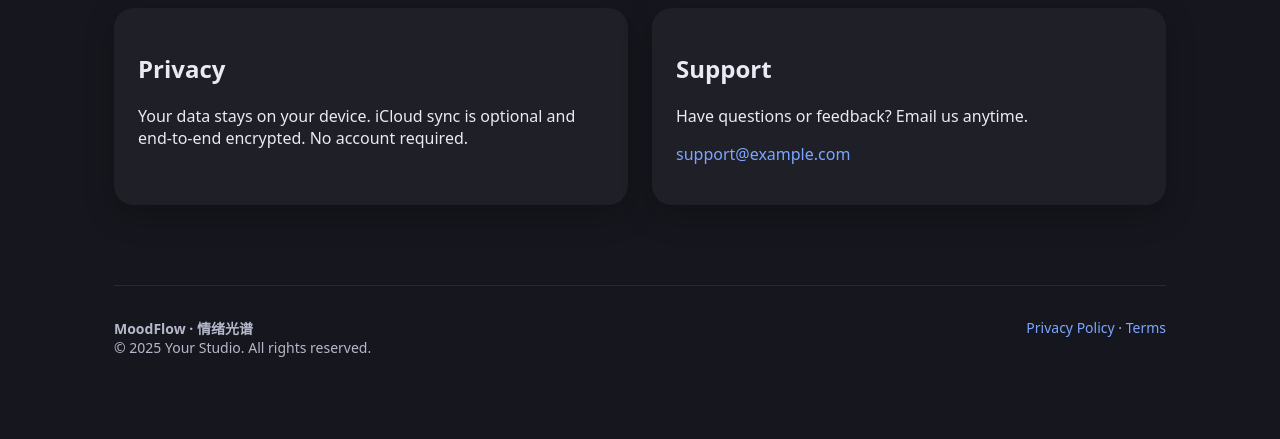
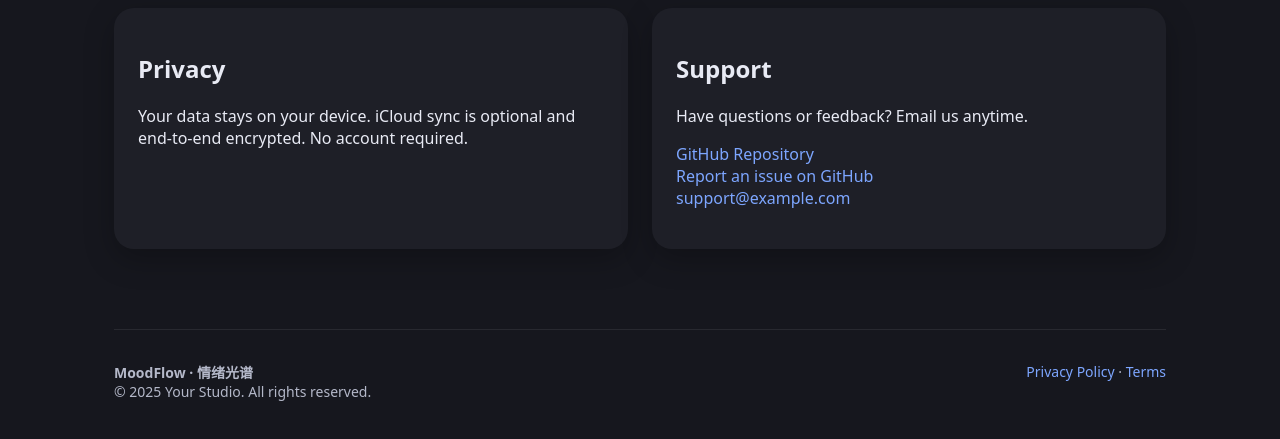
Before and after one commit to chenkaitech/HueFlow, a plain HTML site: page index.html in a window 1280 px wide. Shown: the part 1580-2019 px from the top of the page. Drawn offline with Linux system fonts and the light colour scheme.

Commit message:
Update index.html

```diff
--- a/index.html
+++ b/index.html
@@ -138,7 +138,12 @@ linear-gradient(90deg,var(--joy),var(--anx),var(--ener),var(--calm),var(--sad));
         <h2 data-en="Support" data-zh="支持"></h2>
         <p class="text2" data-en="Have questions or feedback? Email us anytime."
            data-zh="如有问题或建议，欢迎邮件联系。"></p>
-        <p><a href="mailto:support@example.com">support@example.com</a></p>
+        <p>
+<a href="https://github.com/chenkaitech/MoodFlow" target="_blank" rel="noopener"
+data-en="GitHub Repository" data-zh="GitHub 仓库"></a><br>
+<a href="https://github.com/chenkaitech/MoodFlow/issues" target="_blank" rel="noopener"
+data-en="Report an issue on GitHub" data-zh="在 GitHub 提交问题"></a><br>
+<a href="mailto:support@example.com">support@example.com</a></p>
       </div>
     </div>
   </section>
```
